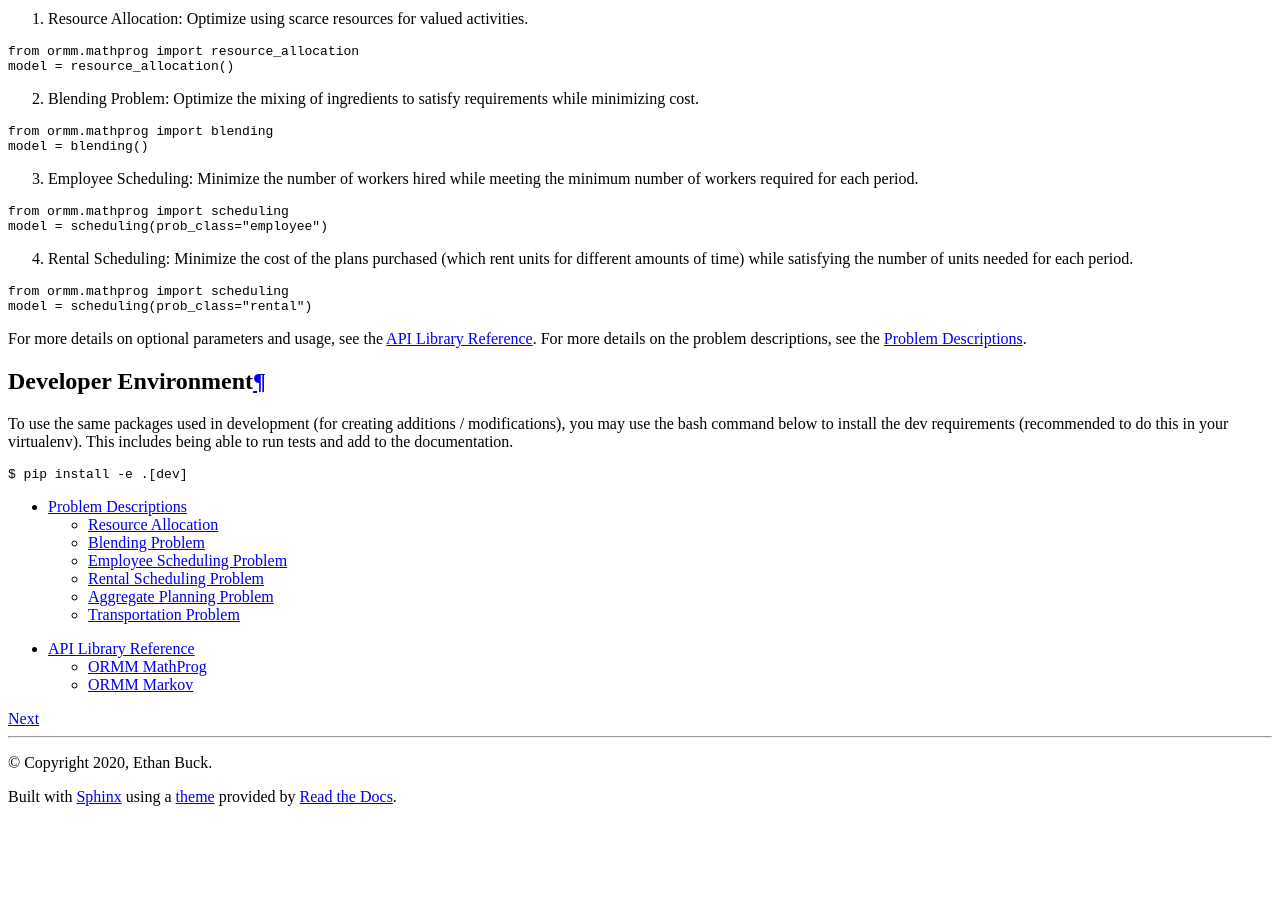
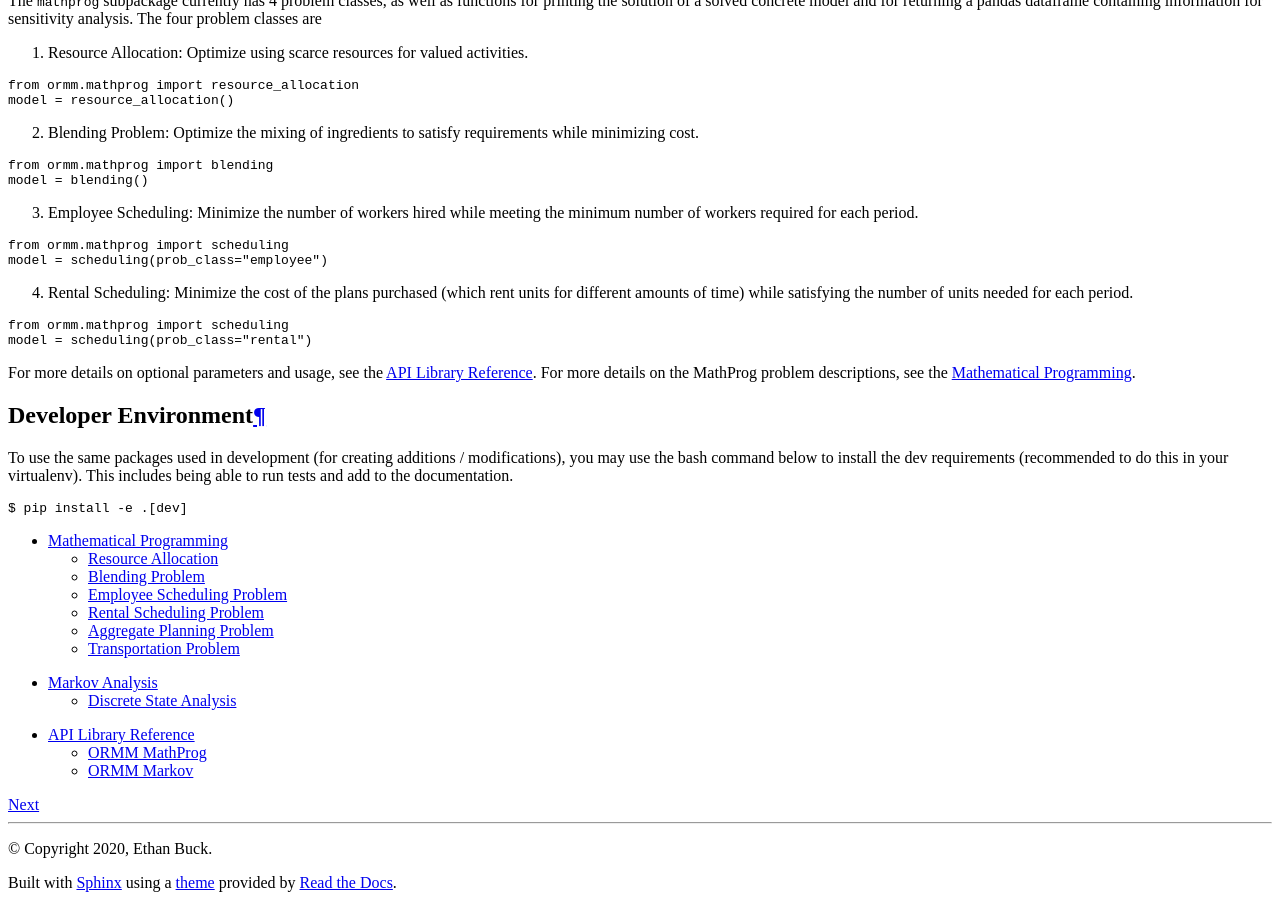
Before and after one commit to egbuck/ormm, a Sphinx documentation site: the page built from docs/source/index.rst, in a window 1280 px wide and 900 px high, scrolled down 921 px. Built offline with Sphinx 7.4.7 and the Read the Docs theme 2.0.0, drawn with Linux system fonts in a browser that asks for light colours; before the commit the page ends 1735 px from its top, so only the background shows below that; some of the changed text lies outside the part shown.

Commit message:
Changed structure of docs - Added folder/files for markov - problem_desc is really now MathProg section   - should prob change name of folder to reflect this

```diff
--- a/docs/source/index.rst
+++ b/docs/source/index.rst
@@ -87,7 +87,7 @@
    model = scheduling(prob_class="rental")
 
 For more details on optional parameters and usage, see the :ref:`api_reference`.
-For more details on the problem descriptions, see the :ref:`problem_desc`.
+For more details on the MathProg problem descriptions, see the :ref:`math_prog`.
 
 Developer Environment
 ---------------------
@@ -109,6 +109,11 @@
 .. toctree::
    :maxdepth: 2
 
+   markov/index
+
+.. toctree::
+   :maxdepth: 2
+
    api/index
 .. Indices and tables
   ==================
--- /dev/null
+++ b/docs/source/markov/discrete.rst
@@ -0,0 +1,5 @@
+Discrete State Analysis
+=======================
+
+Usage Example
+-------------
--- /dev/null
+++ b/docs/source/markov/index.rst
@@ -0,0 +1,7 @@
+Markov Analysis
+===============
+
+.. toctree::
+   :maxdepth: 2
+
+   discrete.rst
--- a/docs/source/problem_desc/index.rst
+++ b/docs/source/problem_desc/index.rst
@@ -1,7 +1,7 @@
-.. _problem_desc:
+.. _math_prog:
 
-Problem Descriptions
-====================
+Mathematical Programming
+========================
 
 .. toctree::
    :maxdepth: 2
```
Also changed, not shown: 1 other file.
